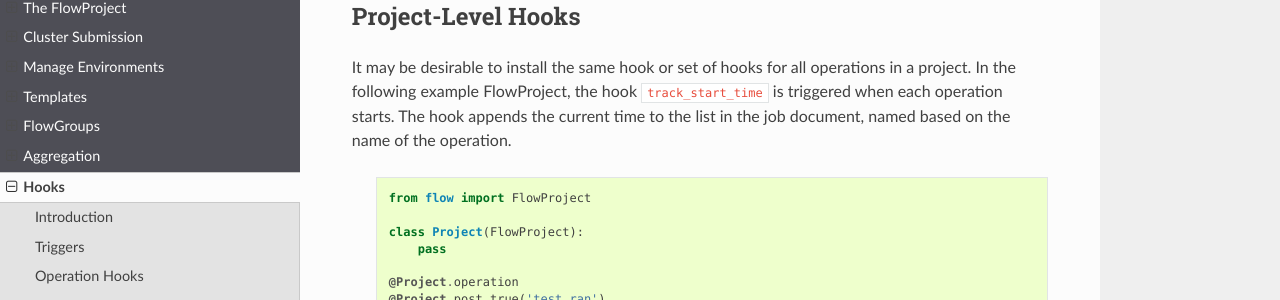
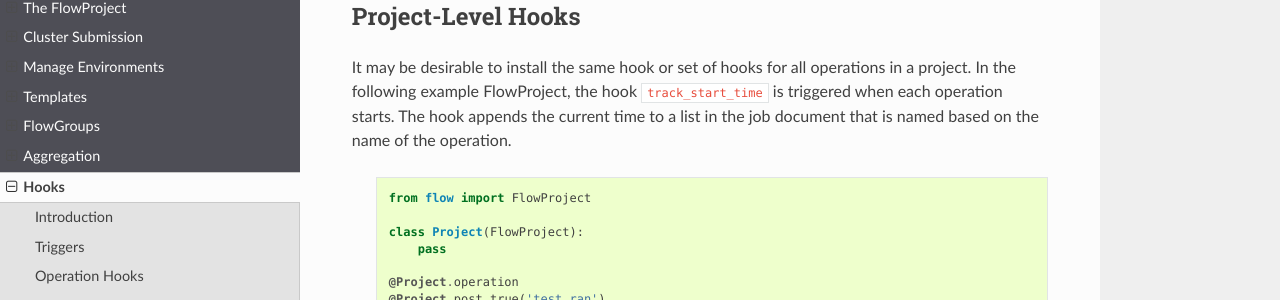
Before and after one commit to glotzerlab/signac-docs, a Sphinx documentation site: the page built from docs/source/hooks.rst, in a window 1280 px wide and 900 px high, scrolled down 1810 px. Shown: the part 176-476 px from the top of the window. Built offline with Sphinx 7.4.7 and the Read the Docs theme 2.0.0, drawn with Linux system fonts in a browser that asks for light colours.

Commit message:
Improve wording

```diff
--- a/docs/source/hooks.rst
+++ b/docs/source/hooks.rst
@@ -95,7 +95,7 @@ Project-Level Hooks
 
 It may be desirable to install the same hook or set of hooks for all operations in a project.
 In the following example FlowProject, the hook ``track_start_time`` is triggered when each operation starts.
-The hook appends the current time to the list in the job document, named based on the name of the operation.
+The hook appends the current time to a list in the job document that is named based on the name of the operation.
 
  .. code-block:: python
 
```
